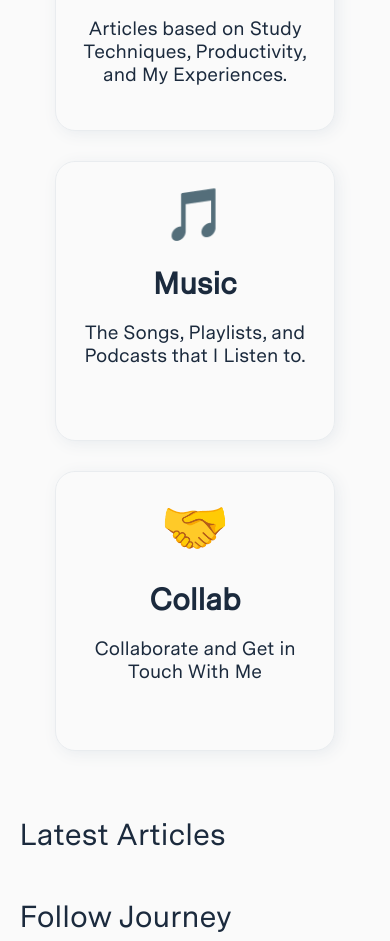
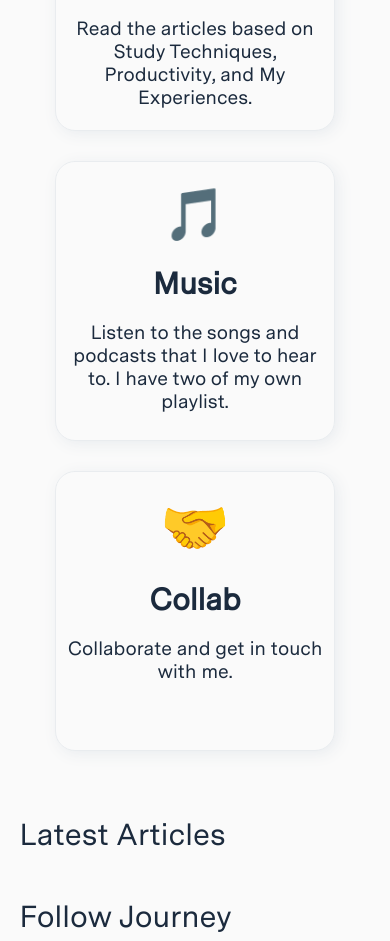
Before and after one commit to AtulACleaver/atulanand.co, a plain HTML site: page index.html in a window 390 px wide. Shown: the part 638-1579 px from the top of the page. Drawn offline with nearby package versions, Linux system fonts and the light colour scheme; a script that the page names is missing; a web font is replaced by a local one.

```diff
--- a/index.html
+++ b/index.html
@@ -93,21 +93,21 @@
           <a href="blog" target="_blank">
           <div class="card-logo">✍️</div>
           <h1 class="card-title">Blog</h1>
-          <p class="card-description">Articles based on Study Techniques, Productivity, and My Experiences.</p>
+          <p class="card-description">Read the articles based on Study Techniques, Productivity, and My Experiences.</p>
         </a>
         </div>
         <div class="card">
         <a href="music" target="_blank">
           <div class="card-logo" style="font-size: 3.2rem;">🎵</div>
           <h1 class="card-title">Music</h1>
-          <p class="card-description">The Songs, Playlists, and Podcasts that I Listen to.</p>
+          <p class="card-description">Listen to the songs and podcasts that I love to hear to. I have two of my own playlist.</p>
         </a>
         </div>
         <div class="card last">
           <a href="collab" target="_blank">
           <div class="card-logo">🤝</div>
           <h1 class="card-title">Collab</h1>
-          <p class="card-description">Collaborate and Get in Touch With Me</p>
+          <p class="card-description">Collaborate and get in touch with me.</p>
         </a>
         </div>
       </div>
```
Also changed, not shown: styles/collab/collab.css (+4 -4 lines).
